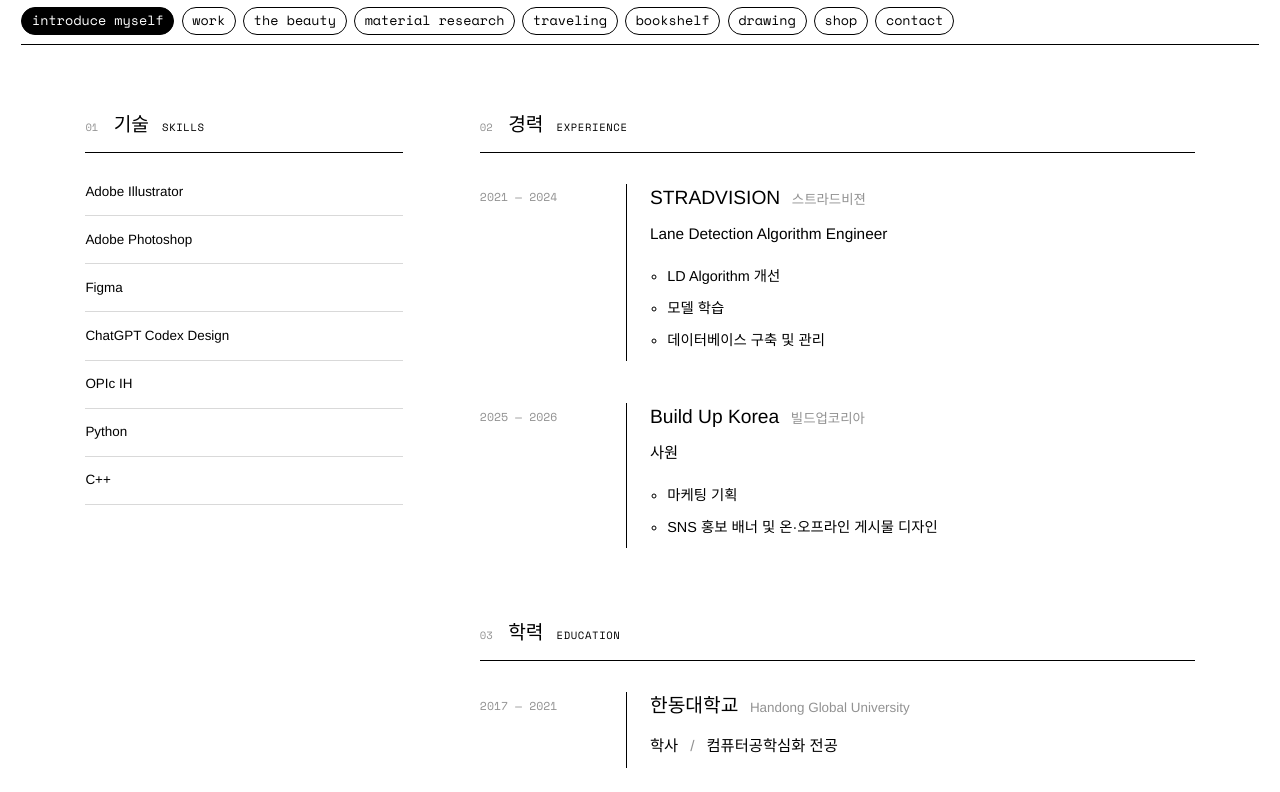
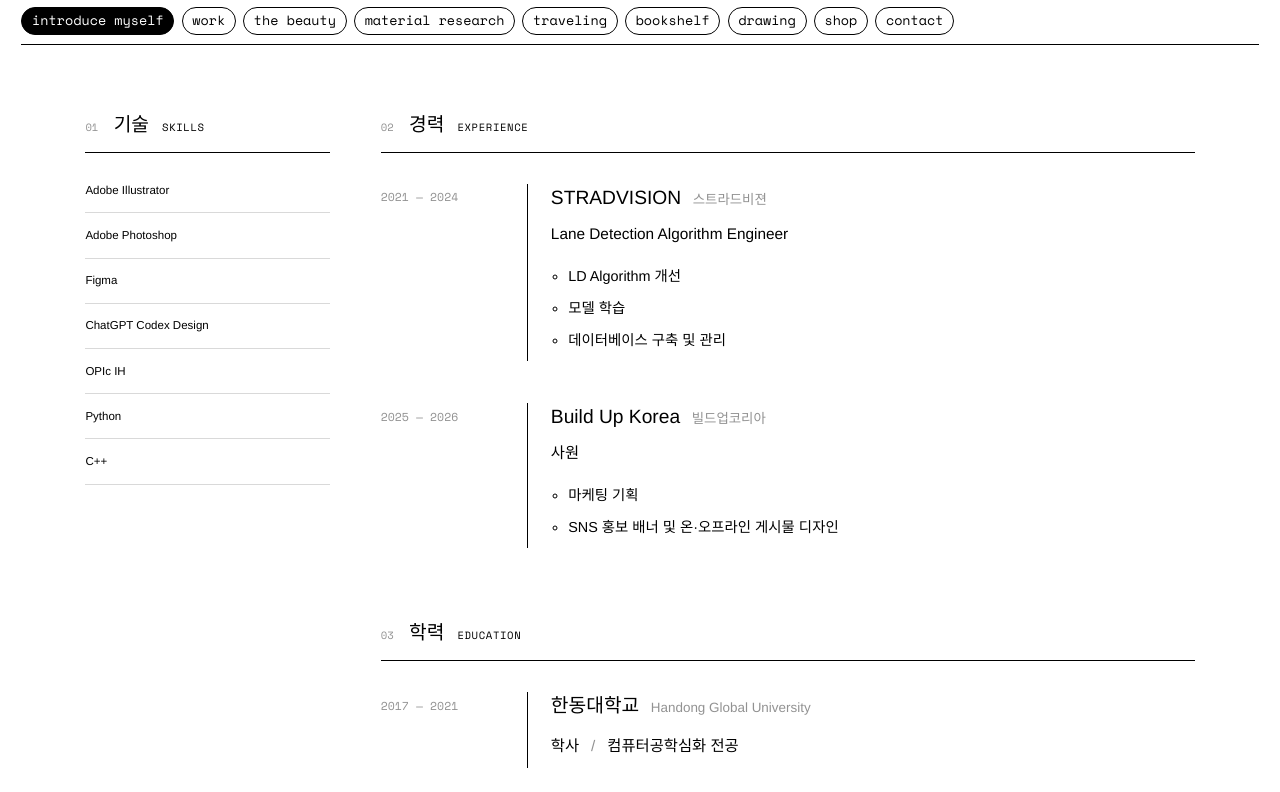
Before and after one commit to Wanseo/portfolio, a website built with Vite: page index.html in a window 1280 px wide. Shown: the part 116-908 px from the top of the page. Built offline with nearby package versions, Linux system fonts and the light colour scheme; what world-atlas would draw is missing.

Commit message:
Refine resume column widths and skills typography

```diff
--- a/src/style.css
+++ b/src/style.css
@@ -49,8 +49,8 @@
 
 #app .resume-panel:not([hidden]) {
   display: grid;
-  grid-template-columns: minmax(0, 0.8fr) minmax(0, 1.8fr);
-  gap: clamp(2rem, 6vw, 7rem);
+  grid-template-columns: minmax(0, 0.6fr) minmax(0, 2fr);
+  gap: clamp(2rem, 4vw, 4.5rem);
   max-width: 86rem;
   margin: 0 auto;
   padding: clamp(2.5rem, 5vw, 5rem) clamp(1rem, 5vw, 5rem) 5rem;
@@ -112,7 +112,7 @@
 .resume-skill-list li {
   padding: 0.875rem 0;
   border-bottom: 1px solid var(--soft-border);
-  font-size: 0.875rem;
+  font-size: 0.75rem;
   line-height: 1.5;
 }
 
```
